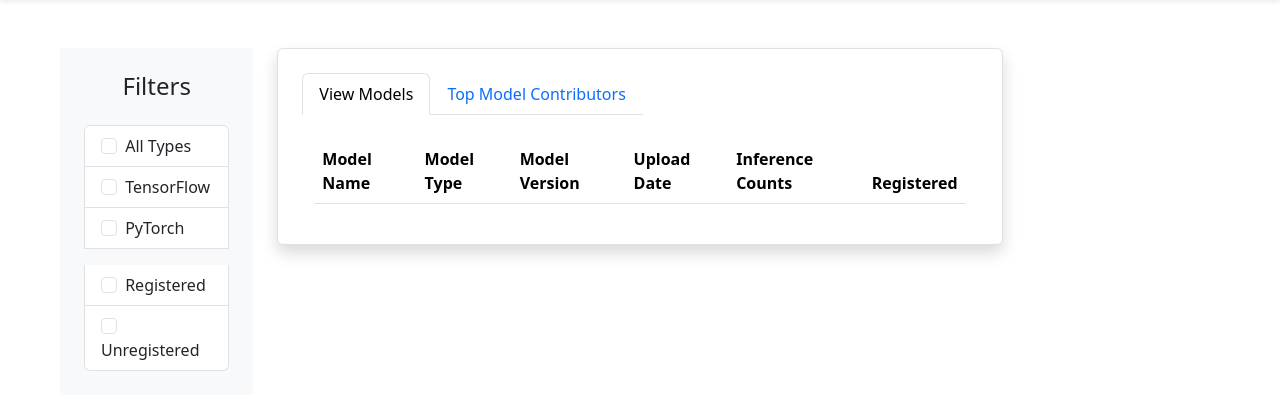
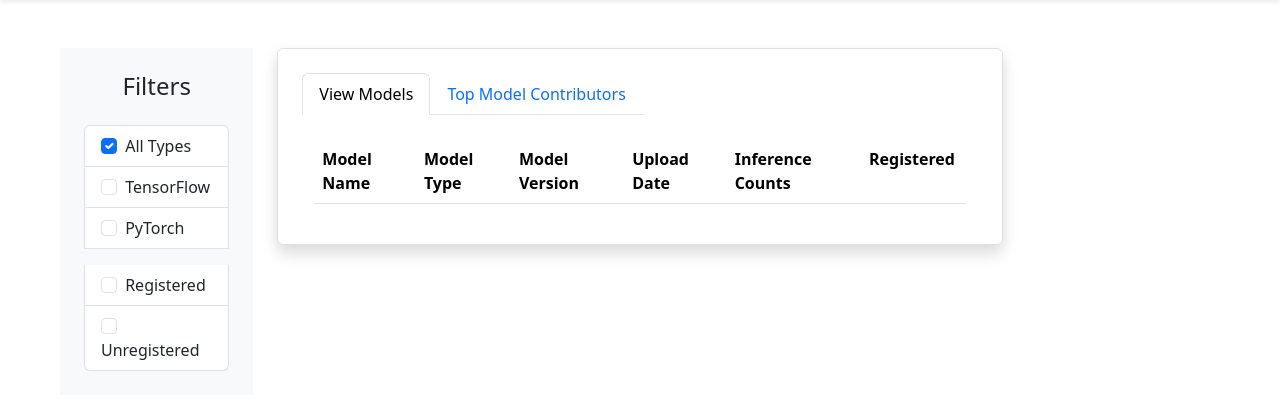
Before and after one commit to FishPain/EZAI, a Flask app: page /view-models in a window 1280 px wide. Shown: the part 67-477 px from the top of the page. Run offline with Flask 3, Linux system fonts and the light colour scheme; lists and menus that the app fills with data are empty; parts of the project's set-up code (start-up, migrations or seed data) failed here and were passed over; some libraries are stand-ins or nearby versions.

Commit message:
Update view-models.html

```diff
--- a/hf_api/app/templates/view-models.html
+++ b/hf_api/app/templates/view-models.html
@@ -7,6 +7,8 @@
     <title>Model</title>
     <!-- Bootstrap 5 CSS -->
     <link href="https://cdn.jsdelivr.net/npm/bootstrap@5.3.0-alpha1/dist/css/bootstrap.min.css" rel="stylesheet">
+    <!-- Font Awesome for arrows -->
+    <link rel="stylesheet" href="https://cdnjs.cloudflare.com/ajax/libs/font-awesome/6.0.0-beta3/css/all.min.css">
 </head>
 
 <body>
@@ -27,7 +29,8 @@
                 <ul class="list-group">
                     <!-- Model Type Filters -->
                     <li class="list-group-item">
-                        <input class="form-check-input me-1" type="checkbox" id="allCheckbox" onchange="filterModels()">
+                        <input class="form-check-input me-1" type="checkbox" id="allCheckbox" onchange="filterModels()"
+                            checked>
                         <label class="form-check-label" for="allCheckbox">All Types</label>
                     </li>
                     <li class="list-group-item">
@@ -73,12 +76,18 @@
                         <table class="table table-striped table-hover" id="modelTable">
                             <thead>
                                 <tr>
-                                    <th onclick="sortTable(0)" scope="col">Model Name</th>
-                                    <th onclick="sortTable(1)" scope="col">Model Type</th>
-                                    <th onclick="sortTable(2)" scope="col">Model Version</th>
-                                    <th onclick="sortTable(3)" scope="col">Upload Date</th>
-                                    <th onclick="sortTable(4)" scope="col">Inference Counts</th>
-                                    <th onclick="sortTable(5)" scope="col">Registered</th>
+                                    <th onclick="sortTable(0, 'text')" scope="col">Model Name <i id="icon-0"
+                                            class="fas"></i></th>
+                                    <th onclick="sortTable(1, 'text')" scope="col">Model Type <i id="icon-1"
+                                            class="fas"></i></th>
+                                    <th onclick="sortTable(2, 'text')" scope="col">Model Version <i id="icon-2"
+                                            class="fas"></i></th>
+                                    <th onclick="sortTable(3, 'date')" scope="col">Upload Date <i id="icon-3"
+                                            class="fas"></i></th>
+                                    <th onclick="sortTable(4, 'number')" scope="col">Inference Counts <i id="icon-4"
+                                            class="fas"></i></th>
+                                    <th onclick="sortTable(5, 'text')" scope="col">Registered <i id="icon-5"
+                                            class="fas"></i></th>
                                 </tr>
                             </thead>
                             <tbody class="table-group-divider">
@@ -97,16 +106,22 @@
 
     <script>
         let models = [];
+        let currentSort = { column: null, direction: 'asc', type: 'text' };
 
-        // Fetch data from the API and populate the table
+        // Fetch data from the API and populate the table with applied filters
         async function fetchModelData() {
             try {
                 const response = await fetch(`http://localhost:5001/v1/api/model_manager/all`);
                 const data = await response.json();
 
                 if (data && data.body) {
-                    models = data.body; // Store models in a global variable
-                    populateModelTable(models);
+                    models = data.body; // Update the global models variable
+                    filterModels(); // Reapply filters after updating the model data
+
+                    // Reapply the sorting
+                    if (currentSort.column !== null) {
+                        sortTable(currentSort.column, currentSort.type, true);
+                    }
                 } else {
                     console.error("Invalid data format", data);
                 }
@@ -141,16 +156,16 @@
             const unregisteredCheckbox = document.getElementById('unregisteredCheckbox').checked;
 
             const filteredModels = models.filter(model => {
-                // Check Model Type
+                const modelType = model.model_type.toLowerCase();
+
+                // Check Model Type filter
                 if (!allCheckbox) {
-                    const modelType = model.model_type.toLowerCase();
-                    if ((tensorflowCheckbox && modelType !== 'tensorflow') &&
-                        (pytorchCheckbox && modelType !== 'pytorch')) {
-                        return false;
-                    }
+                    if (tensorflowCheckbox && modelType !== 'tensorflow') return false;
+                    if (pytorchCheckbox && modelType !== 'pytorch') return false;
+                    if (!tensorflowCheckbox && !pytorchCheckbox) return false;
                 }
 
-                // Check Registered Status
+                // Check Registered Status filter
                 if (registeredCheckbox && !model.registered) return false;
                 if (unregisteredCheckbox && model.registered) return false;
 
@@ -160,40 +175,70 @@
             populateModelTable(filteredModels); // Re-populate the table with filtered data
         }
 
-        // Sort function to sort the table columns
-        function sortTable(columnIndex) {
+        // Sort function to sort the table columns with arrow icons
+        function sortTable(columnIndex, dataType, isRefresh = false) {
             const tbody = document.getElementById("modelTable").getElementsByTagName("tbody")[0];
             const rows = Array.from(tbody.rows);
-            let sortDirection = "asc";
 
-            if (tbody.dataset.sortedColumn == columnIndex) {
-                sortDirection = tbody.dataset.sortDirection === "asc" ? "desc" : "asc";
+            if (!isRefresh) {
+                // Toggle sort direction if the same column is clicked again
+                if (currentSort.column === columnIndex) {
+                    currentSort.direction = currentSort.direction === 'asc' ? 'desc' : 'asc';
+                } else {
+                    currentSort.direction = 'asc';
+                }
+                currentSort.column = columnIndex;
+                currentSort.type = dataType;
             }
-            tbody.dataset.sortedColumn = columnIndex;
-            tbody.dataset.sortDirection = sortDirection;
+
+            const sortDirection = currentSort.direction;
 
             rows.sort((rowA, rowB) => {
-                const cellA = rowA.cells[columnIndex].textContent.toLowerCase();
-                const cellB = rowB.cells[columnIndex].textContent.toLowerCase();
+                let cellA = rowA.cells[columnIndex].textContent;
+                let cellB = rowB.cells[columnIndex].textContent;
 
-                if (columnIndex === 3) { // Sorting by date
-                    return sortDirection === "asc"
-                        ? new Date(cellA) - new Date(cellB)
-                        : new Date(cellB) - new Date(cellA);
+                if (dataType === 'date') {
+                    cellA = new Date(cellA);
+                    cellB = new Date(cellB);
+                } else if (dataType === 'number') {
+                    cellA = parseFloat(cellA);
+                    cellB = parseFloat(cellB);
+                }
+
+                if (sortDirection === 'asc') {
+                    return cellA > cellB ? 1 : -1;
                 } else {
-                    return sortDirection === "asc"
-                        ? cellA.localeCompare(cellB)
-                        : cellB.localeCompare(cellA);
+                    return cellA < cellB ? 1 : -1;
                 }
             });
 
-            // Append the sorted rows back to the tbody
             rows.forEach(row => tbody.appendChild(row));
+
+            // Update sort icons
+            updateSortIcons();
         }
 
-        // Call the function to fetch model data when the page loads
+        // Function to update sort icons based on current sort direction
+        function updateSortIcons() {
+            // Clear all icons
+            document.querySelectorAll('th i').forEach(icon => {
+                icon.className = 'fas'; // Reset to default state
+            });
+
+            // Set the icon for the sorted column
+            const icon = document.getElementById(`icon-${currentSort.column}`);
+            if (icon) {
+                icon.classList.add(currentSort.direction === 'asc' ? 'fa-sort-up' : 'fa-sort-down');
+            }
+        }
+
+        // Automatically fetch model data every 10 seconds and reapply filters
+        setInterval(fetchModelData, 10000);
+
+        // Initial fetch of model data when the page loads
         window.onload = fetchModelData;
     </script>
+
 </body>
 
 </html>
```
